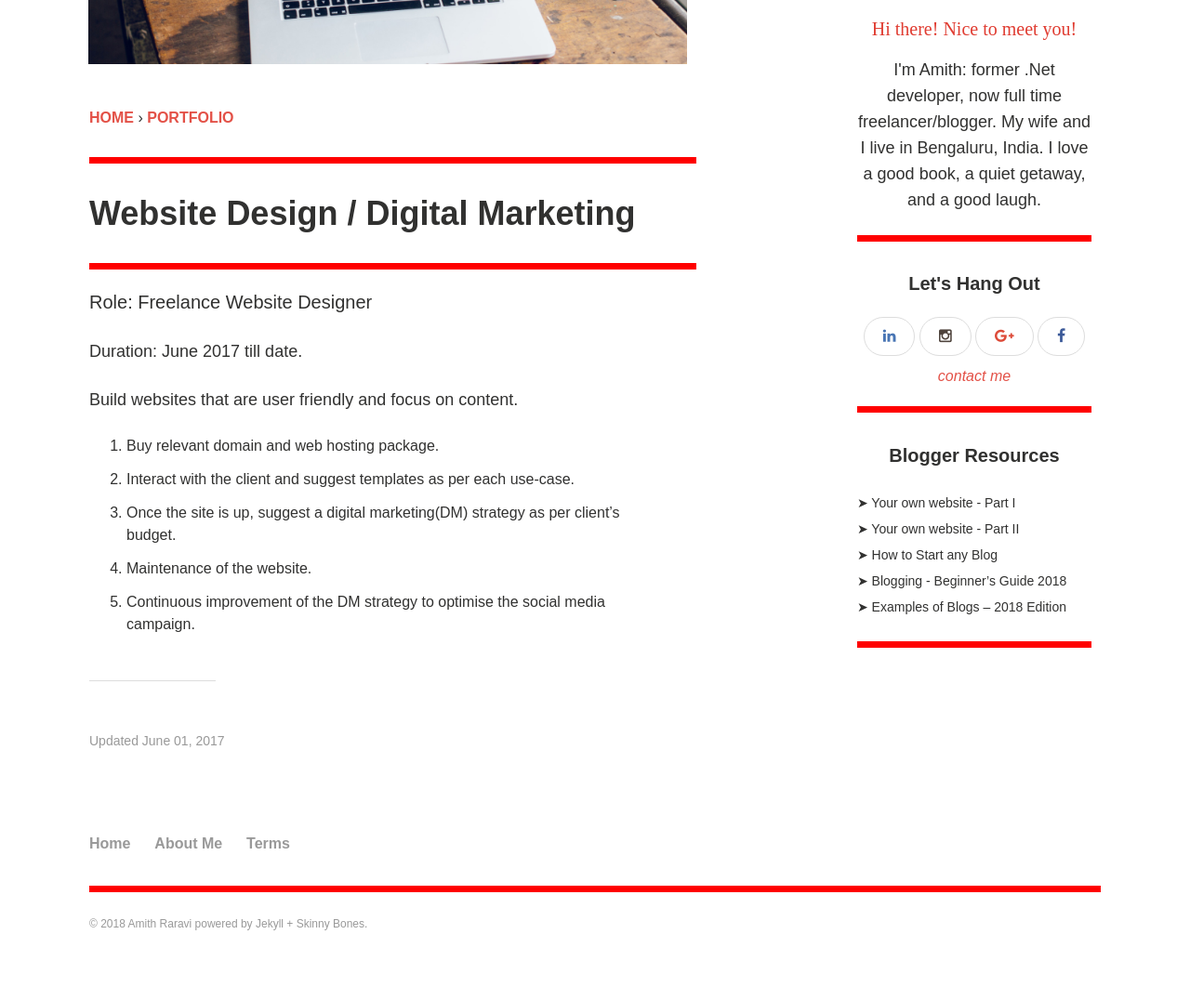
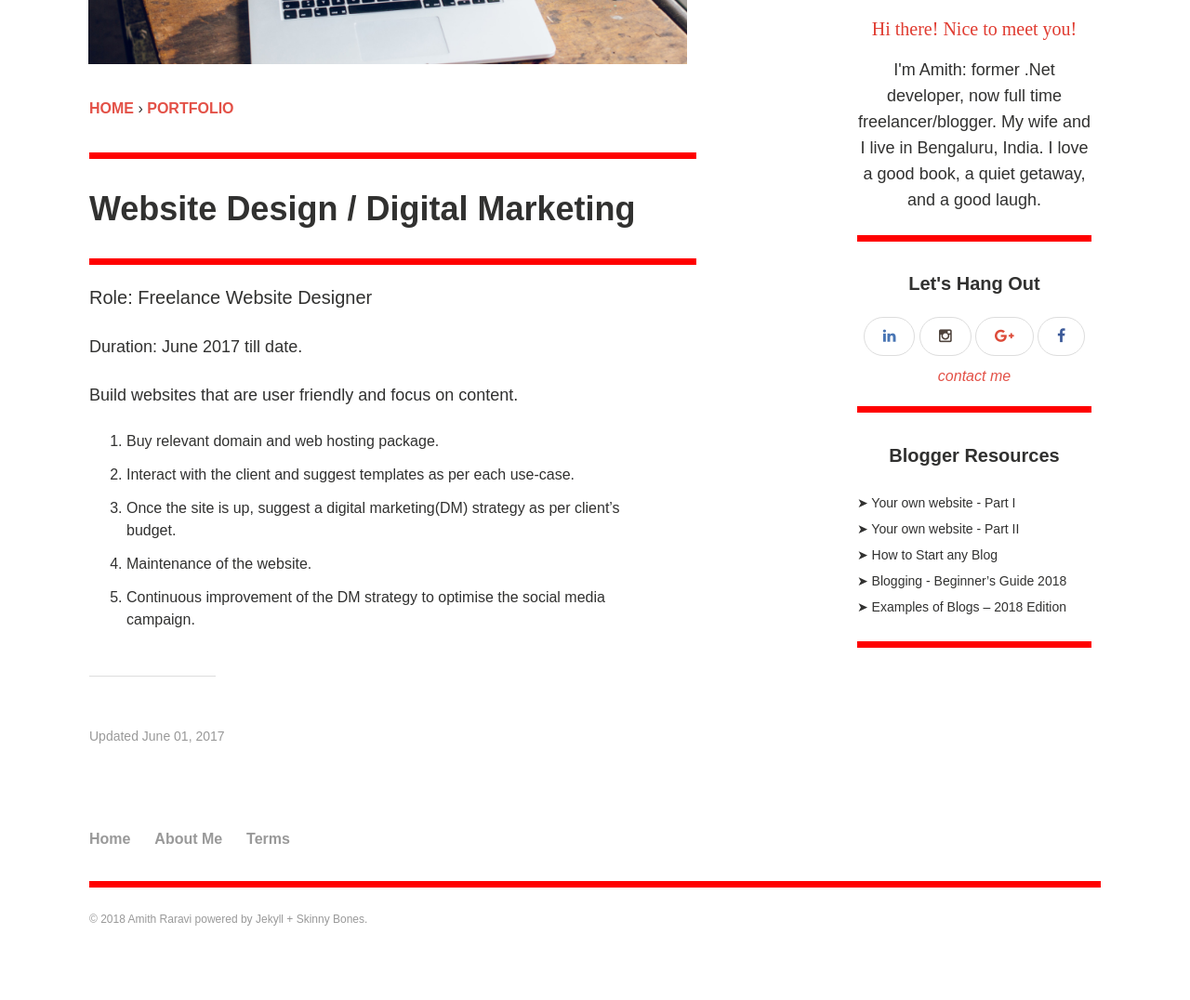
Before and after one commit to raravi/amithraravi2.com, a Jekyll site: the page built from _posts/portfolio/2017-06-01-web-design.md, in a window 1280 px wide. Shown: the part 412-1488 px from the top of the page at 93% size. Built offline with Jekyll 4.4.1, drawn with Linux system fonts in a browser that asks for light colours.

Commit message:
Fixed the breadcumbs layout issue on article/media pages.

```diff
--- a/_layouts/article.html
+++ b/_layouts/article.html
@@ -4,8 +4,6 @@
 <div id="main" role="main">
 	<article class="wrap" itemscope itemtype="http://schema.org/Article">
 		{% include breadcrumbs.html %}
-		<!--
-		-->
 		<div class="gridrow">
 				<div class="mainbar">
 						<div class="inner-wrap">
--- a/_layouts/media.html
+++ b/_layouts/media.html
@@ -13,7 +13,9 @@
 							</div><!-- /.page-image -->
 						</div><!-- /.page-feature -->
 						{% endif %}
+						<div class="div-10-high"></div>
 						{% include breadcrumbs.html %}
+						<div class="div-5-high"></div>
 						<div class="line-red-media"></div>
 						<div class="page-title-media">
 							<h1>{{ page.title }}</h1>
--- a/_sass/_breadcrumbs.scss
+++ b/_sass/_breadcrumbs.scss
@@ -3,7 +3,6 @@
    ========================================================================== */
 
 .breadcrumbs {
-  padding-top: 20px;
   padding-bottom: 30px;
   @include row;
   margin-top: $gutter;
--- a/_sass/_sidebar.scss
+++ b/_sass/_sidebar.scss
@@ -108,6 +108,14 @@
    }
 
    /* Header & Footer Lines */
+   .div-35-high {
+     height: 35px;
+     width: 100%;
+   }
+   .div-30-high {
+     height: 30px;
+     width: 100%;
+   }
    .div-25-high {
      height: 25px;
      width: 100%;
```
